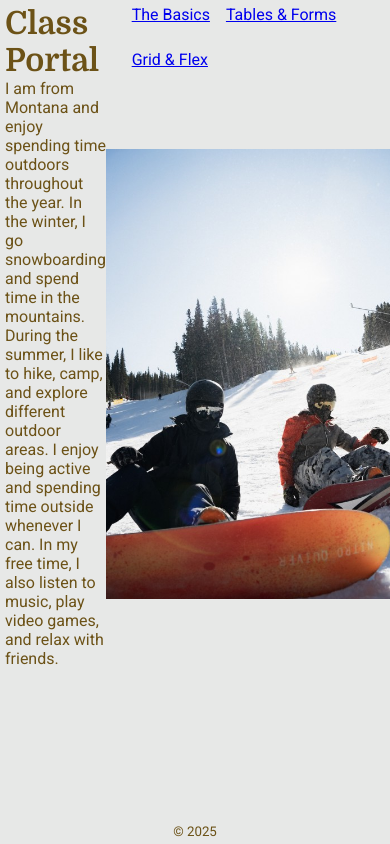
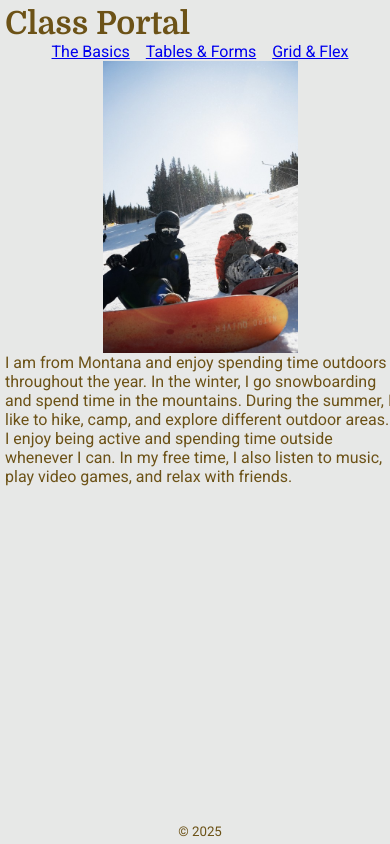
Before and after one commit to jacob-stiegler/checkpoint_1, a plain HTML site: page index.html in a window 390 px wide. Drawn offline with Linux system fonts and the light colour scheme.

Commit message:
added responsiveness

```diff
--- a/css/index.css
+++ b/css/index.css
@@ -119,3 +119,40 @@ footer {display:flex; grid-area: footy; align-items: center; justify-content: ce
     grid-area: biography;
     display:flex;
 }
+
+@media screen
+    and (max-width: 640px) {
+    .container{
+        grid-template-columns:
+        1fr;
+        grid-template-rows: auto auto 1fr auto;
+        grid-template-areas:
+        "heady"
+        "navvy"
+        "mainy"
+        "mainy"
+        "footy";
+    }
+
+    .bio {
+        max-width: none;  /* remove the 955px limit */
+        width: 100vw;     /* let it span the full viewport */
+        grid-template-columns: 1fr; /* just one column now */
+        grid-template-rows: auto auto;
+        grid-template-areas:
+          "picture"
+          "biography";
+      }
+
+
+    nav {
+        max-height: 10vh;
+        justify-content: center;
+    }
+
+    .picture img {
+        height: auto;
+        width: 50vw;
+    }
+
+}
```
